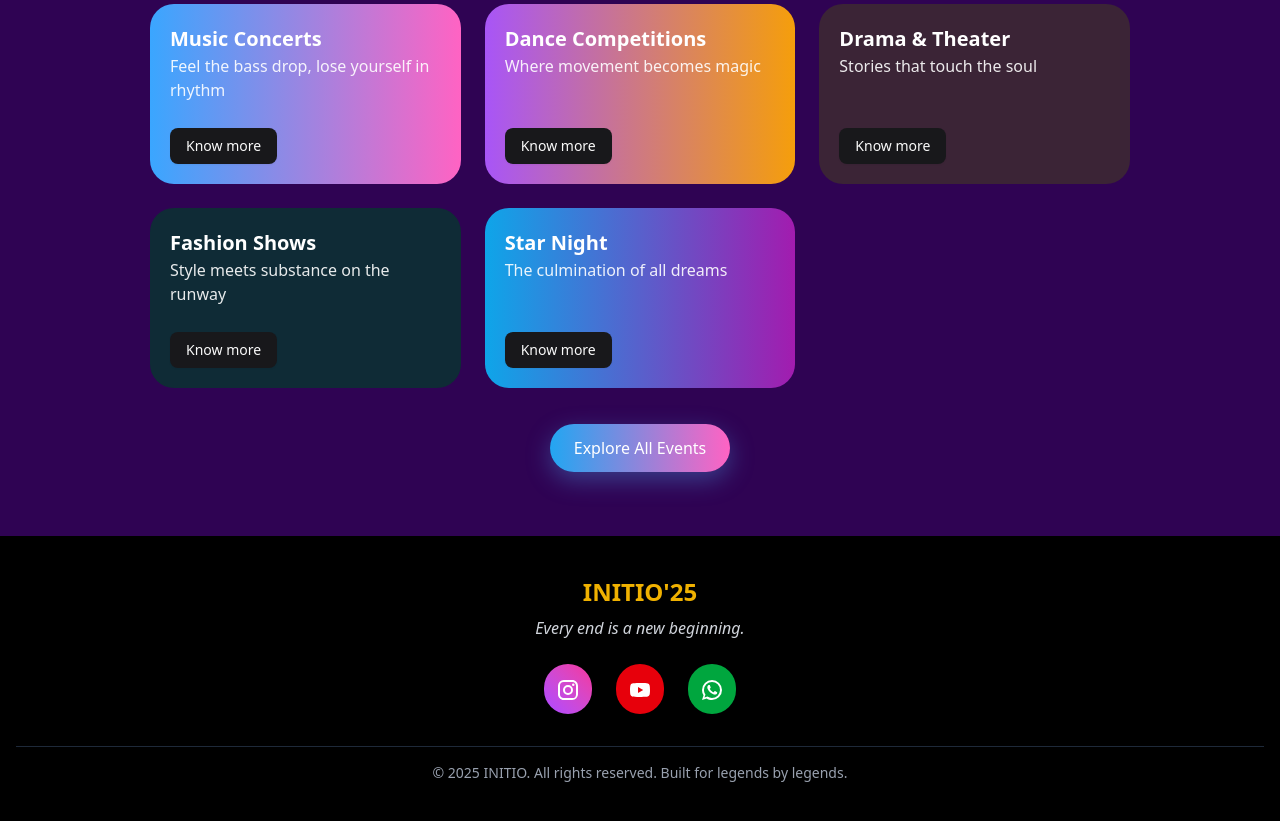
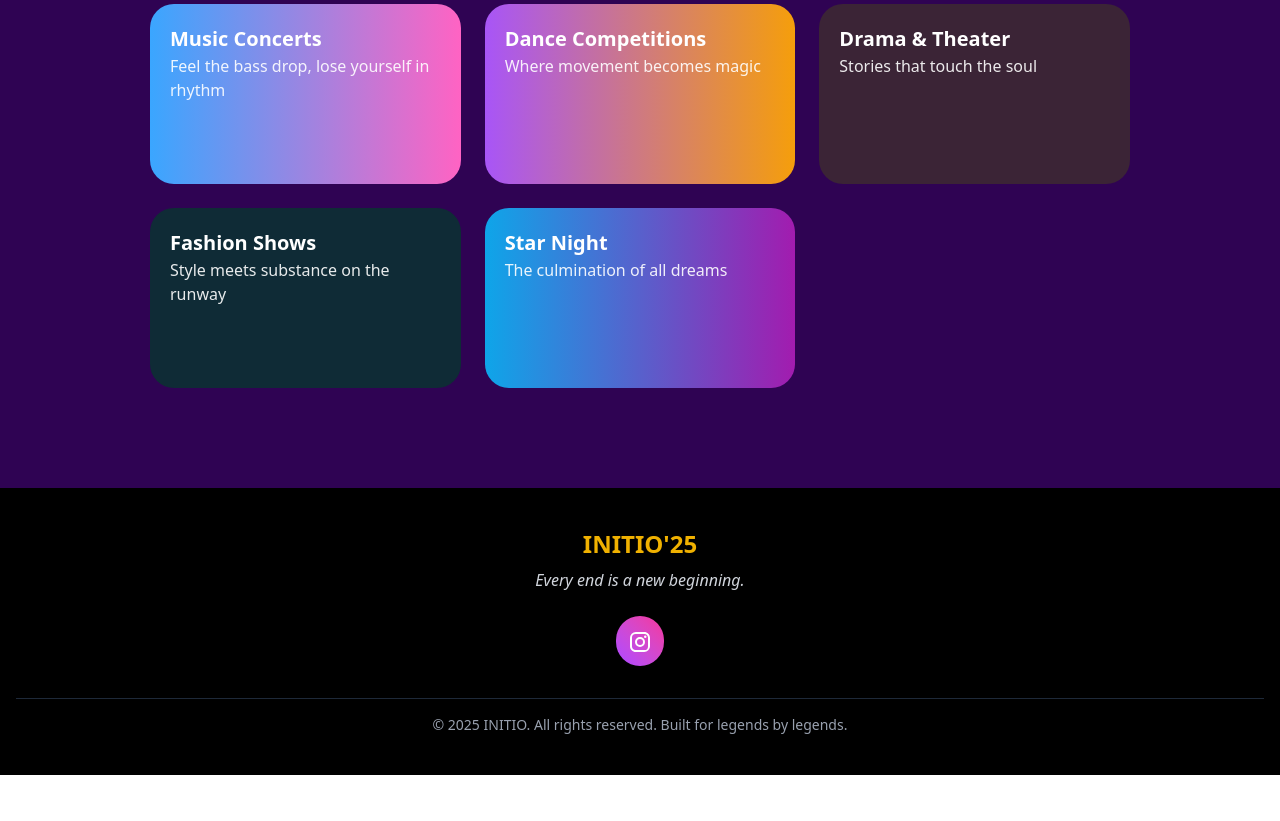
Before and after one commit to shivam-paul-19/initio-site, a React (Vite) app: page / in a window 1280 px wide. Shown: the part 900-1721 px from the top of the page. After the commit the page ends 1675 px from the top, so only its background shows below. Built offline with nearby package versions, Linux system fonts and the light colour scheme; a web font is replaced by a local one.

Commit message:
first deploy

```diff
--- a/src/events.jsx
+++ b/src/events.jsx
@@ -17,54 +17,54 @@ function Events() {
                             <div className="event-title">Music Concerts</div>
                             <div className="event-subtitle">Feel the bass drop, lose yourself in rhythm</div>
                         </div>
-                    <a href="" target="_blank">
+                    {/* <a href="" target="_blank">
                         <Button>Know more</Button>
-                    </a>
+                    </a> */}
                     </div>
                     <div className="event-card gradient-b">
                         <div>
                             <div className="event-title">Dance Competitions</div>
                             <div className="event-subtitle">Where movement becomes magic</div>
                         </div>
-                        <a href="" target="_blank">
+                        {/* <a href="" target="_blank">
                             <Button>Know more</Button>
-                        </a>
+                        </a> */}
                     </div>
                     <div className="event-card gradient-c">
                         <div>
                             <div className="event-title">Drama & Theater</div>
                             <div className="event-subtitle">Stories that touch the soul</div>
                         </div>
-                        <a href="" target="_blank">
+                        {/* <a href="" target="_blank">
                             <Button>Know more</Button>
-                        </a>
+                        </a> */}
                     </div>
                     <div className="event-card gradient-d">
                         <div>
                             <div className="event-title">Fashion Shows</div>
                             <div className="event-subtitle">Style meets substance on the runway</div>
                         </div>
-                        <a href="" target="_blank">
+                        {/* <a href="" target="_blank">
                             <Button>Know more</Button>
-                        </a>
+                        </a> */}
                     </div>
                     <div className="event-card gradient-e">
                         <div>
                             <div className="event-title">Star Night</div>
                             <div className="event-subtitle">The culmination of all dreams</div>
                         </div>
-                        <a href="" target="_blank">
+                        {/* <a href="" target="_blank">
                             <Button>Know more</Button>
-                        </a>
+                        </a> */}
                     </div>
                 </div>
                 <div className="cta-wrap">
-                    <button className="px-6 py-3 rounded-full text-white"
+                    {/* <button className="px-6 py-3 rounded-full text-white"
                         style={{
                             background: "linear-gradient(90deg,#22a6f2,#ff63c3)",
                             boxShadow: "0 8px 24px rgba(77, 171, 245, 0.35)",
                         }}
-                    >Explore All Events</button>
+                    >Explore All Events</button> */}
                 </div>
             </div>
         </>
--- a/src/footer.jsx
+++ b/src/footer.jsx
@@ -20,8 +20,7 @@ export default function Footer() {
         >
           <Instagram className="text-white" />
         </a>
-
-        <a
+{/*   <a
           href="https://youtube.com"
           target="_blank"
           rel="noopener noreferrer"
@@ -37,7 +36,7 @@ export default function Footer() {
           className="bg-green-600 p-3 rounded-full hover:scale-110 transition"
         >
           <WhatsApp className="text-white" />
-        </a>
+        </a> */}
       </div>
 
       {/* Divider */}
--- a/src/home.jsx
+++ b/src/home.jsx
@@ -43,12 +43,20 @@ function Home() {
                             <AlertDialogHeader>
                             <AlertDialogTitle>For VIPS students</AlertDialogTitle>
                             <AlertDialogDescription>
-                                Lorem ipsum dolor, sit amet consectetur adipisicing elit. Accusamus, ipsam. Excepturi ullam quis cupiditate, cumque suscipit tempora recusandae corrupti reiciendis accusamus omnis quibusdam ea numquam doloremque, maxime iusto quisquam. Ipsam.
+                                {/* Follow these steps to grab your passes!
+                                <hr /><br />
+                                <ol>
+                                    <li>1. Falana</li>
+                                    <li>2. Thimkana</li>
+                                    <li>3. Falana Thimkana</li>
+                                </ol> */}
                             </AlertDialogDescription>
                             </AlertDialogHeader>
                             <AlertDialogFooter>
                                 <a href="https://forms.gle/wdjm8zf6jwfQSKn47" target="_blank"><Button>Paid</Button></a>
-                            <AlertDialogCancel className="alert-close">Close</AlertDialogCancel>
+                            <AlertDialogCancel className="alert-close">
+                                    Close
+                                </AlertDialogCancel>
                             </AlertDialogFooter>
                         </AlertDialogContent>
                     </AlertDialog>
--- a/src/sponser.css
+++ b/src/sponser.css
@@ -8,6 +8,7 @@
 
 .sponser-heading {
     font-family: "DM Serif Text", serif;
+    color: #eab308;
 }
 
 /* Responsive grid container */
@@ -34,6 +35,18 @@
     }
 }
 
+@media (max-width: 550px) {
+    .sponser-heading {
+        font-size: 40px;
+    }
+}
+
+@media (max-width: 350px) {
+    .sponser-heading {
+        font-size: 30px;
+    }
+}
+
 .sponser-card {
     height: 110px;
     border-radius: 12px;
--- a/src/sponser.jsx
+++ b/src/sponser.jsx
@@ -22,9 +22,9 @@ function SponserPage() {
             <div style={{height: "60px", backgroundColor: "#2f0353"}}>{/* for spacing only */}</div>
             <div className="sponser-page">
                 <div>
-                    <h1 className="text-3xl sponser-heading" style={{ textAlign: "center", marginBottom: "20px" }}>
+                    <h1 className="text-6xl sponser-heading" style={{ textAlign: "center", marginBottom: "20px" }}>
                         <TextAnimate animation="blurInUp" by="character" duration="0.5">
-                            Our Sponsors
+                            Our Past Sponsors
                         </TextAnimate>
                     </h1>
                     <div className="sponser-grid">
```
